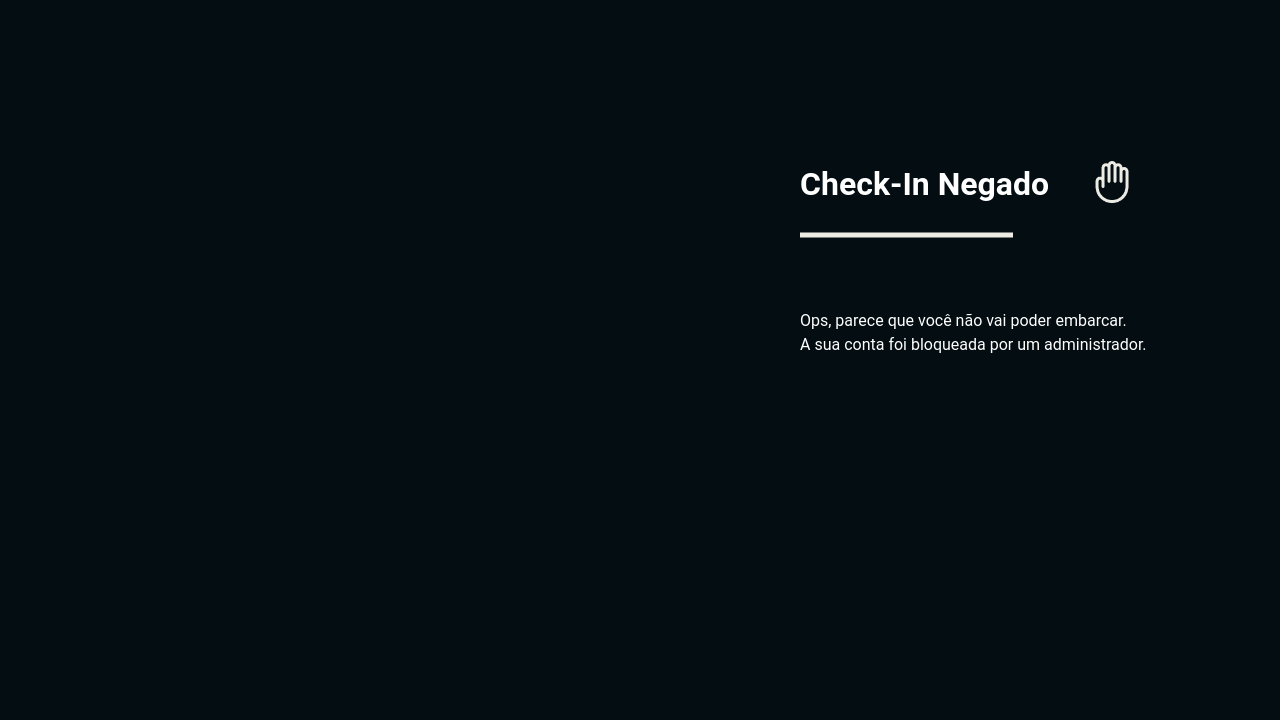
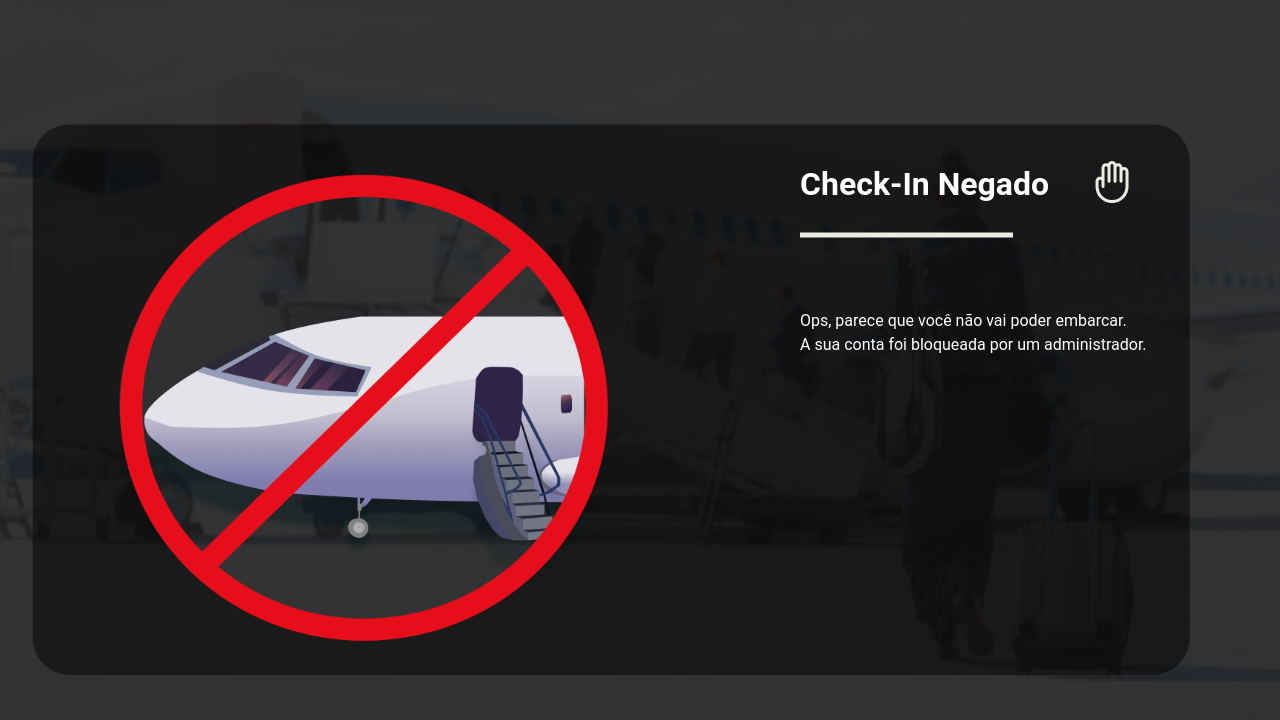
Before and after one commit to BensonTerra/Projeto-ECDI-PW, a Vue app: page /pageBlocked in a window 1280 px wide. Shown: the top 720 px of the page. Built offline with nearby package versions, Linux system fonts and the light colour scheme; what fetch-mock would draw is missing.

Commit message:
fixingLittle things on pageBlockedView

```diff
--- a/src/views/PageBlockedView.vue
+++ b/src/views/PageBlockedView.vue
@@ -44,10 +44,10 @@
   left: 0;
   width: 100%;
   height: 100%;
-  background-image: url(../assets/BlockedBackground.png);
+  background-image: url(../assets/BlockedBackground.png) !important;
   background-size: cover;
   background-position: 50%;
-  z-index: -1;
+
 }
 
 
```
